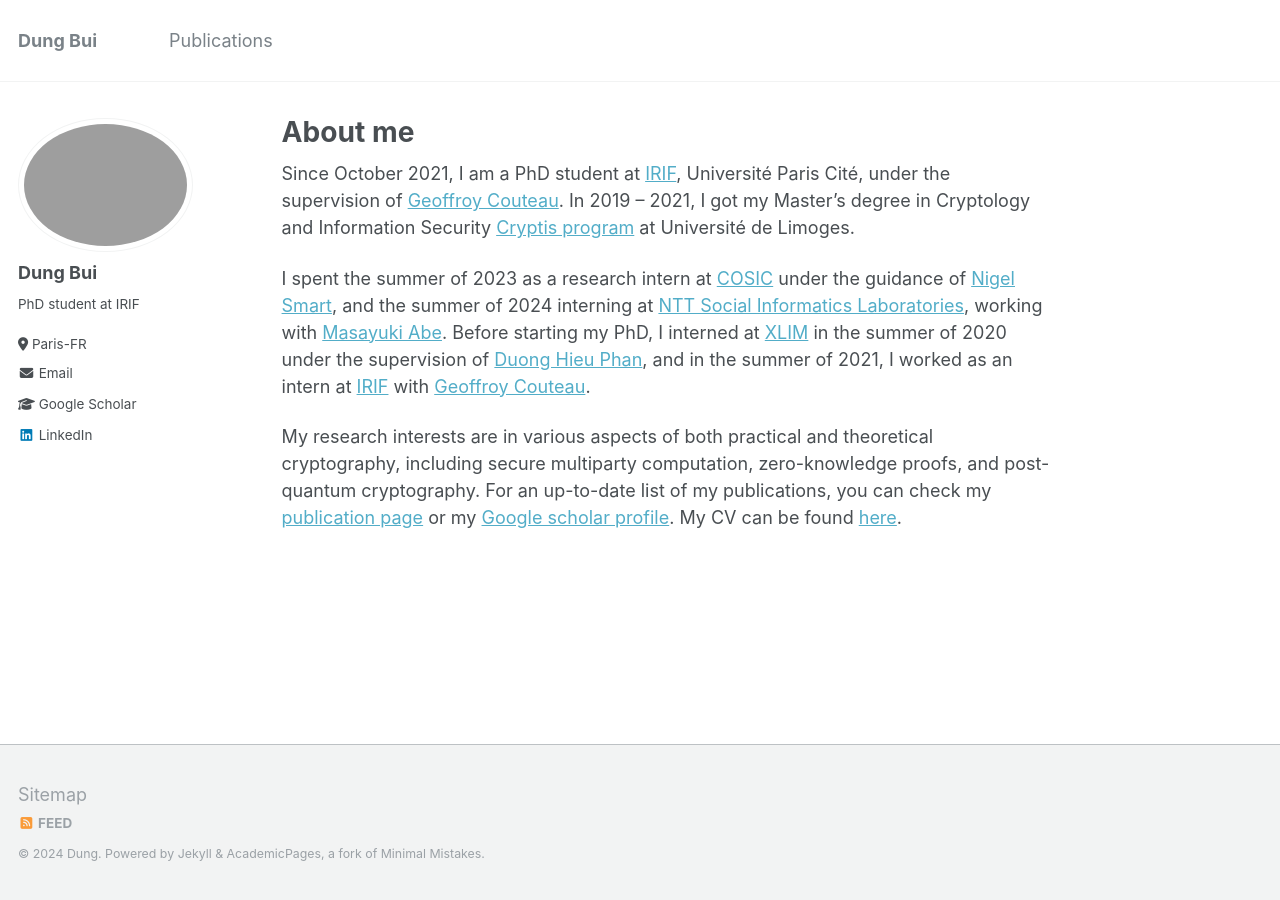
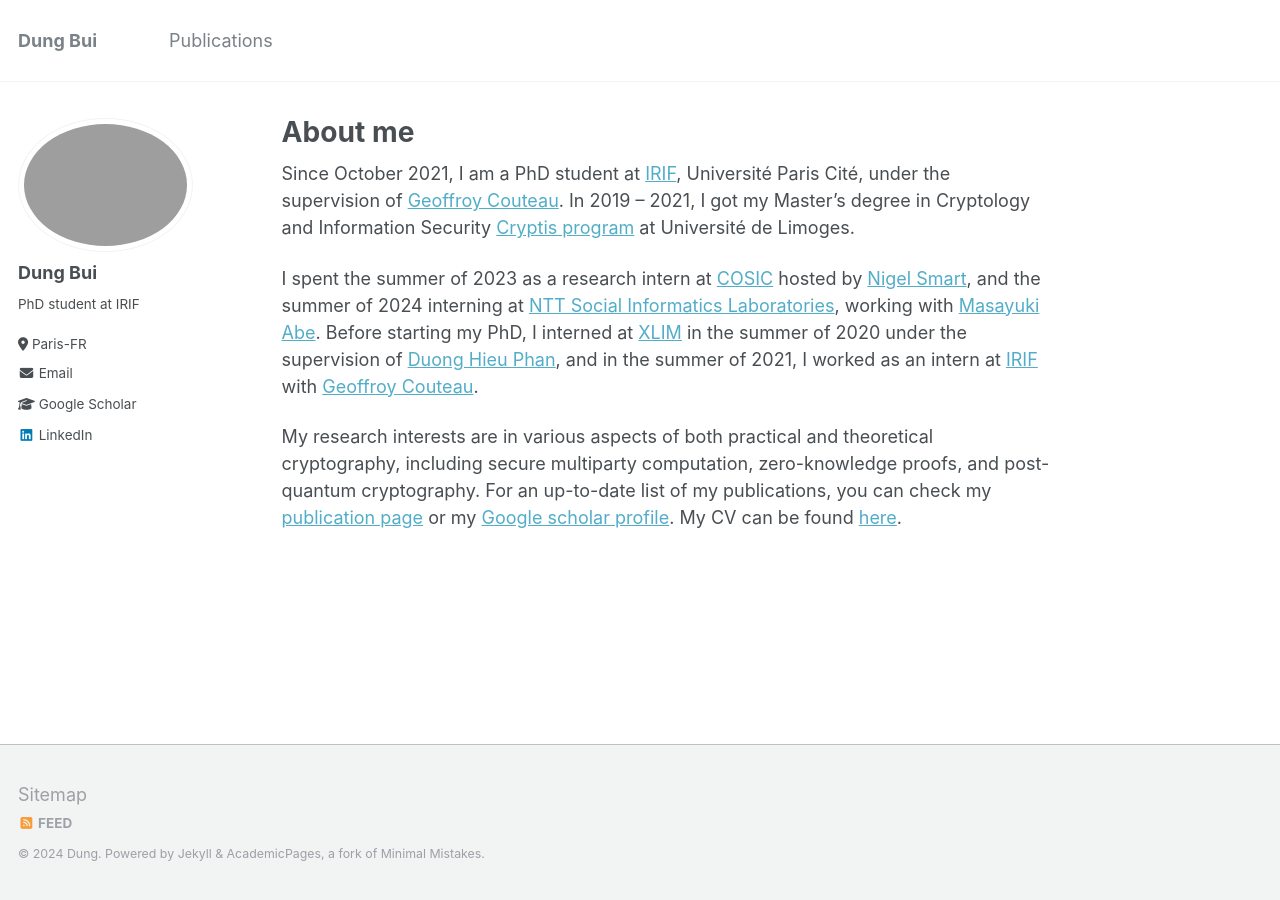
Before and after one commit to dungbui15/dungbui15.github.io, a Jekyll site: the page built from _pages/about.md, in a window 1280 px wide. Built offline with Jekyll 4.4.1, drawn with Linux system fonts in a browser that asks for light colours.

Commit message:
Update about.md

```diff
--- a/_pages/about.md
+++ b/_pages/about.md
@@ -9,6 +9,6 @@
 
 Since October 2021, I am a PhD student at [IRIF](https://www.irif.fr/), Université Paris Cité, under the supervision of [Geoffroy Couteau](https://geoffroycouteau.github.io/). In 2019 -- 2021, I got my Master's degree in Cryptology and Information Security [Cryptis program](https://www.cryptis.fr/) at Université de Limoges.
 
-I spent the summer of 2023 as a research intern at [COSIC](https://www.esat.kuleuven.be/cosic/) under the guidance of [Nigel Smart](https://nigelsmart.github.io/), and the summer of 2024 interning at [NTT Social Informatics Laboratories](https://www.rd.ntt/e/sil/), working with [Masayuki Abe](https://security-kouza.github.io/nanacov/). Before starting my PhD, I interned at [XLIM](https://www.xlim.fr/en) in the summer of 2020 under the supervision of [Duong Hieu Phan](https://www.di.ens.fr/users/phan/index.html),  and in the summer of 2021, I worked as an intern at [IRIF](https://www.irif.fr/) with [Geoffroy Couteau](https://geoffroycouteau.github.io/).
+I spent the summer of 2023 as a research intern at [COSIC](https://www.esat.kuleuven.be/cosic/) hosted by [Nigel Smart](https://nigelsmart.github.io/), and the summer of 2024 interning at [NTT Social Informatics Laboratories](https://www.rd.ntt/e/sil/), working with [Masayuki Abe](https://security-kouza.github.io/nanacov/). Before starting my PhD, I interned at [XLIM](https://www.xlim.fr/en) in the summer of 2020 under the supervision of [Duong Hieu Phan](https://www.di.ens.fr/users/phan/index.html),  and in the summer of 2021, I worked as an intern at [IRIF](https://www.irif.fr/) with [Geoffroy Couteau](https://geoffroycouteau.github.io/).
 
 My research interests are in various aspects of both practical and theoretical cryptography, including secure multiparty computation, zero-knowledge proofs, and post-quantum cryptography. For an up-to-date list of my publications, you can check my [publication page](https://dungbui15.github.io/publications/) or my [Google scholar profile](https://scholar.google.com/citations?user=StGOHMUAAAAJ&hl=en&authuser=1). My CV can be found [here](/files/PhD_CV.pdf).
```
